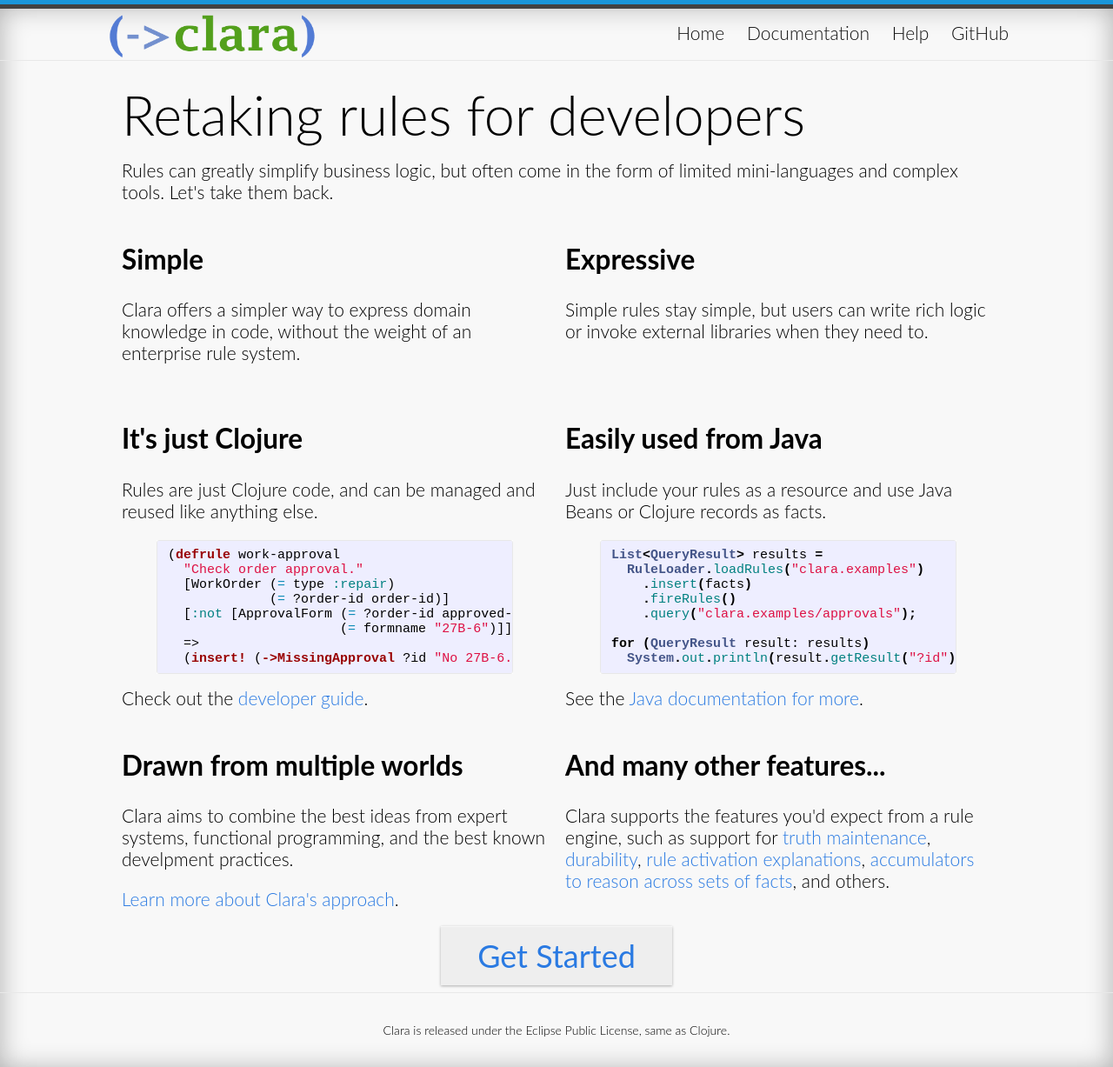
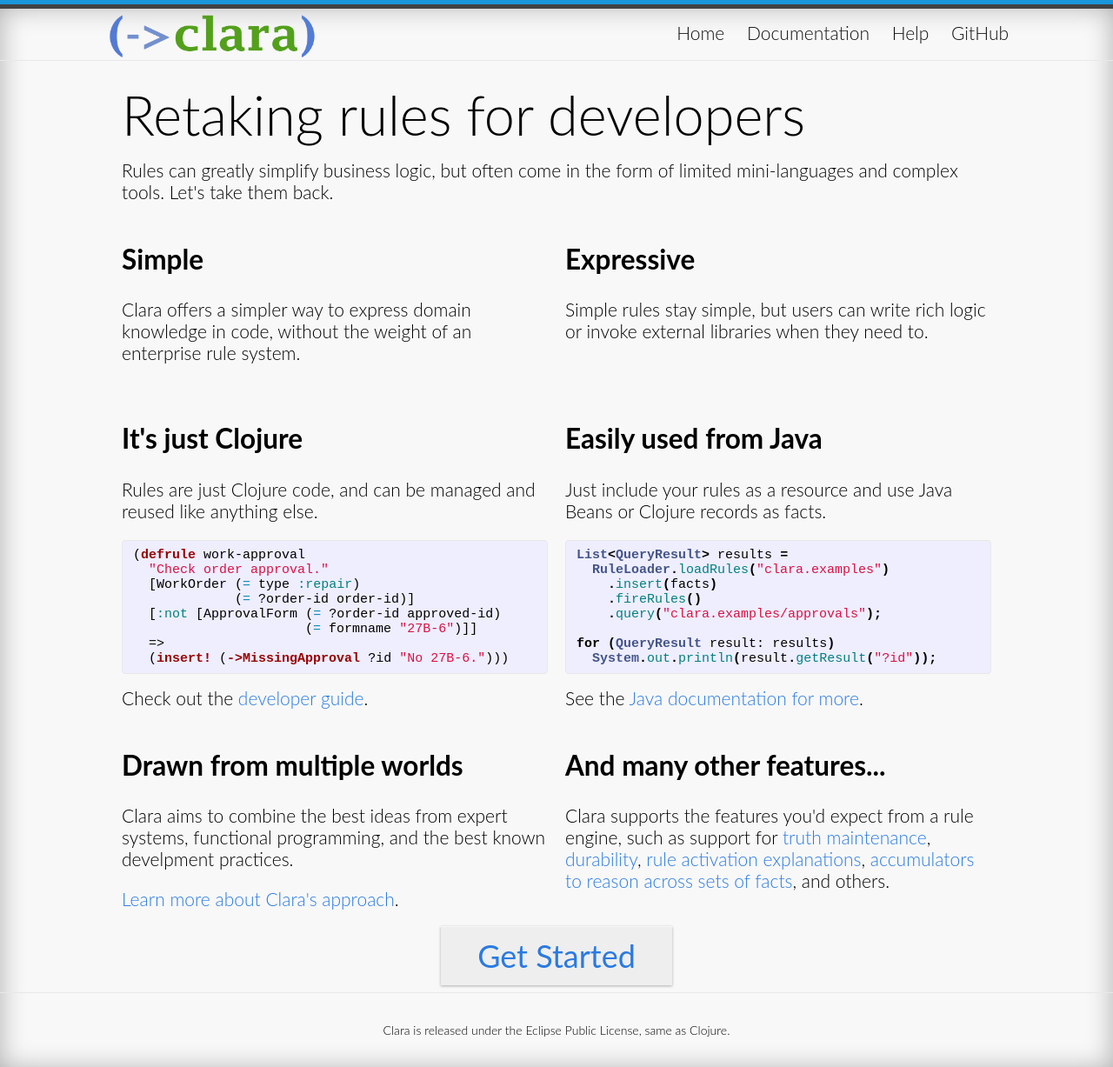
Before and after one commit to oracle-samples/clara-site, a Jekyll site: the page built from index.html, in a window 1280 px wide. Shown: the whole page at 87% size. Built offline with Jekyll 4.4.1, drawn with Linux system fonts in a browser that asks for light colours.

Commit message:
Fix margin on code examples.

```diff
--- a/_sass/_site.scss
+++ b/_sass/_site.scss
@@ -7,6 +7,8 @@ dl, dd, ol, ul, figure {
     margin: 0;
     padding: 0;
 }
+
+figure{margin:0.5em 0px}
 
 /**
  * Set `margin-bottom` to maintain vertical rhythm
```
